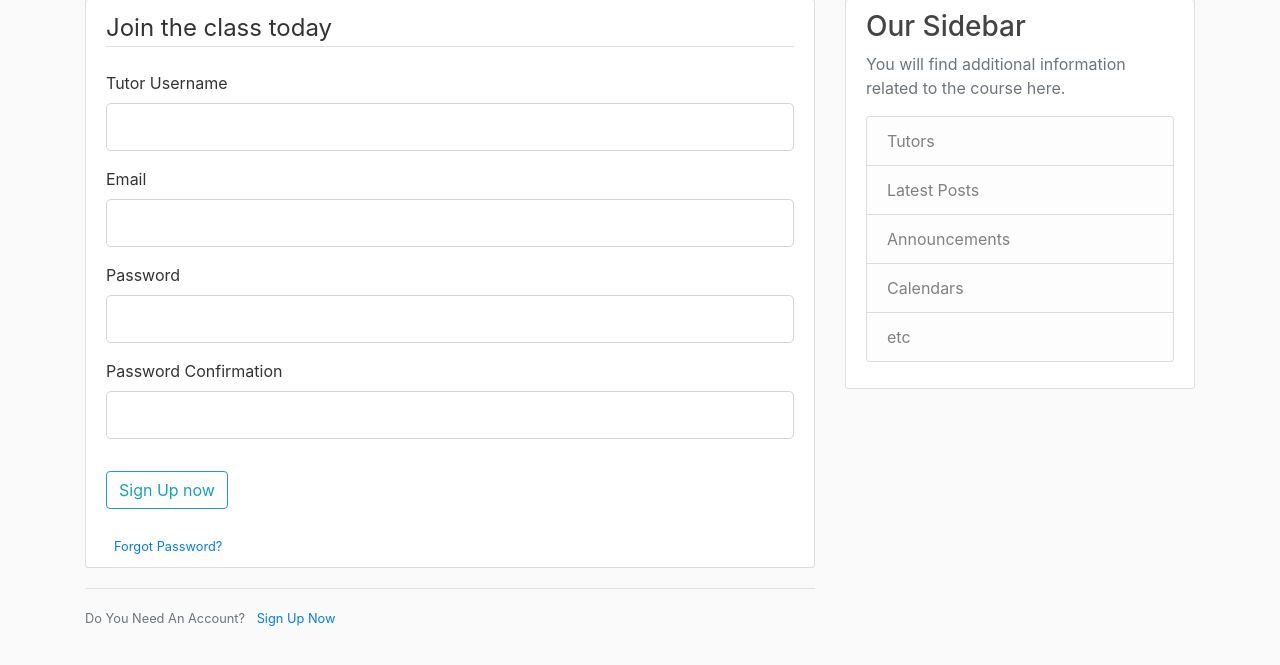
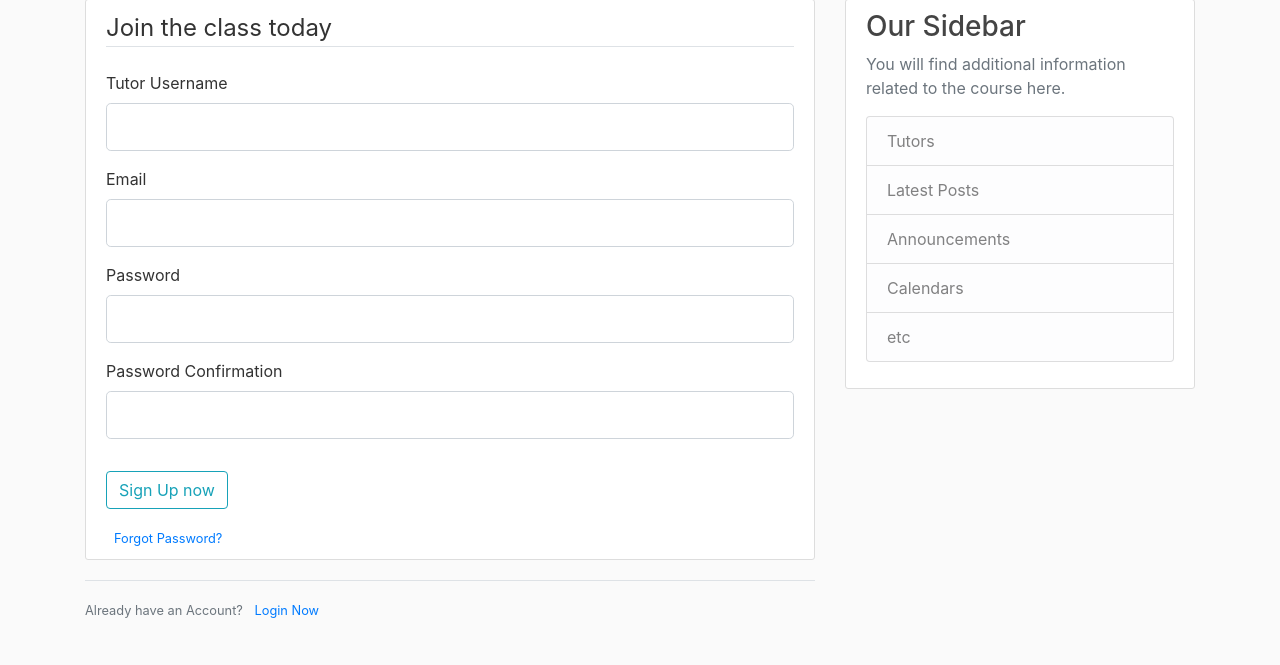
Before and after one commit to pythonfrankcc/flask_website, a Flask app: page /register in a window 1280 px wide. Shown: the part 81-746 px from the top of the page. Run offline with Flask 2, Linux system fonts and the light colour scheme; parts of the project's set-up code (start-up, migrations or seed data) failed here and were passed over; some libraries are stand-ins or nearby versions.

Commit message:
cleaning up the web app

```diff
--- a/uavblog/__init__.py
+++ b/uavblog/__init__.py
@@ -8,6 +8,7 @@ from flask_login import LoginManager
 
 app = Flask(__name__)
 
+#the secret key helps also stop the modification of the secure cookies that we created in the remember me for login credentials
 app.config["SECRET_KEY"]="fc29601ad9a75c5a35e421fd9d546aa4ec3ef1052e"
 app.config['SQLALCHEMY_DATABASE_URI'] = 'sqlite:///site.db'
 db = SQLAlchemy(app)
--- a/uavblog/routes.py
+++ b/uavblog/routes.py
@@ -41,13 +41,14 @@ def register():
         user = User(username=form.tutor_username.data, email=form.email.data, password=hashed_password)
         db.session.add(user)
         db.session.commit()
-        flash("Your account has been created! Thank you !You are now able to log in", "success")#this is the creation of a flash message
-        return redirect(url_for('login'))#this redirects one back to the homepage on registration
+        flash(f"Account for {form.tutor_username.data}","success")#this is the creation of a flash message with the second parameter in the message allowing you to have a category
+        return redirect(url_for('login'))#this redirects one back to the homepage on registration with this being the function that is the home page
     return render_template('register.html', title='Register', form=form)
 
 
 
 @app.route("/login",methods=["GET", "POST"])
+#this allows the page to accept the post request that you send to it by filling data in the various fields
 def login():
     if current_user.is_authenticated:
         return redirect(url_for('home'))
@@ -61,6 +62,7 @@ def login():
         else:
             flash('Login Unsuccessful. Please check email and password', 'danger')
     return render_template("login.html", title="Login", form=form)
+#if parameters dont match it returns one to the login page again
 
 @app.route("/logout")
 def logout():
--- a/uavblog/templates/home.html
+++ b/uavblog/templates/home.html
@@ -3,11 +3,14 @@
 <!-- allowing the content in the body to be able to ovewrite what is in the block content -->
 {% block content %}
 	{% for post in posts %}
+  <!-- look at the first tutorial for the original code though it was less appealing but atleast you could input large sums of data -->
 		<article class="media content-section">
           <div class="media-body">
             <div class="article-metadata">
               <a class="mr-2" href="#">{{ post.author }}</a>
               <small class="text-muted">{{ post.date_posted }}</small>
+              <!-- the templating engine that flask uses is ginger 2 which allows the use of code blocks-->
+              <!-- printing a variable is not the same as a code block so you use double curly braces -->
             </div>
             <h2><a class="article-title" href="#">{{ post.title }}</a></h2>
             <p class="article-content">{{ post.content }}</p>
@@ -91,3 +94,4 @@
         </article>
 	{% endfor %}
 {% endblock content %}
+<!-- ginger two allows you to put the name of the block that you want to overwrite in the end of the code block -->
--- a/uavblog/templates/login.html
+++ b/uavblog/templates/login.html
@@ -46,6 +46,7 @@
             </div>
             <small class="text-muted ml-2">
                 <a href="#">Forgot Password?</a>
+                <!-- this is a dummy url for now so as to be able to control how one is resent a re-registration -->
             </small>
         </form>
     </div>
--- a/uavblog/templates/register.html
+++ b/uavblog/templates/register.html
@@ -3,17 +3,21 @@
 <!-- allowing the content in the body to be able to ovewrite what is in the block content -->
 <!-- content section is a style that is already available in the main.css -->
 <!-- the below method of post and then an empty string means that when this form is posted it goes to the same route that we are currently i -->
-<!-- the hidden _tag is used to ensure CSRF as a security measure -->
+<!-- the hidden _tag is used to ensure CSRF as a security measure and is passed as a measure of the form that we initialized in the register route -->
 {% block content %}
 	<div class = "content-section">
 		<form method ="POST" action ="">
+			<!-- the blank action part just means that we are going to be returning to this page after the filling of the information that we are going to  -->
+			<!-- pass in the register template on the page -->
 			{{ form.hidden_tag() }}
 			<fieldset  class ="form-group">
 				<legend class = "border-bottom mb-4"> Join the class today</legend>
+				<!-- the legend acts like the heading of the form but is not like the navbar -->
 				<div class = "form-group">
 					{{ form.tutor_username.label(class = "form-control-label") }}
 					{% if form.tutor_username.errors %}
 						{{ form.tutor_username(class = "form-control form-control-lg is-invalid") }}
+						<!-- this acts on the information that you provide on the register form and helps to print out the errors if there are any present -->
 						<div class = "invalid-feedback">
 							{% for error in form.tutor_username.errors %}
 								<span>{{ error }}</span>
@@ -69,7 +73,8 @@
 
 			</fieldset>
 			<div class = "form-group">
-					{{ form.submit.label(class = "btn btn-outline-info") }}
+					{{ form.submit(class = "btn btn-outline-info") }}
+					<!-- in the submit we do not want to deal with the label but now with the content that is within the submit button itself -->
 				</div>
 				<small class = "text-muted ml-2">
 					<a href="#">Forgot Password?</a>
@@ -79,7 +84,8 @@
 	</div>
 	<div class = "border-top pt-3">
 		<small class = "text-muted">
-			Do You Need An Account? <a class ="ml-2" href="{{ url_for("register") }}"> Sign Up Now</a>
+			Already have an Account? <a class ="ml-2" href="{{ url_for("login") }}"> Login Now</a>
+			<!-- this redirects the user to the login page  -->
 		</small>
 
 	</div>
```
Also changed, not shown: uavblog/templates/layout.html (+5 -2 lines).
